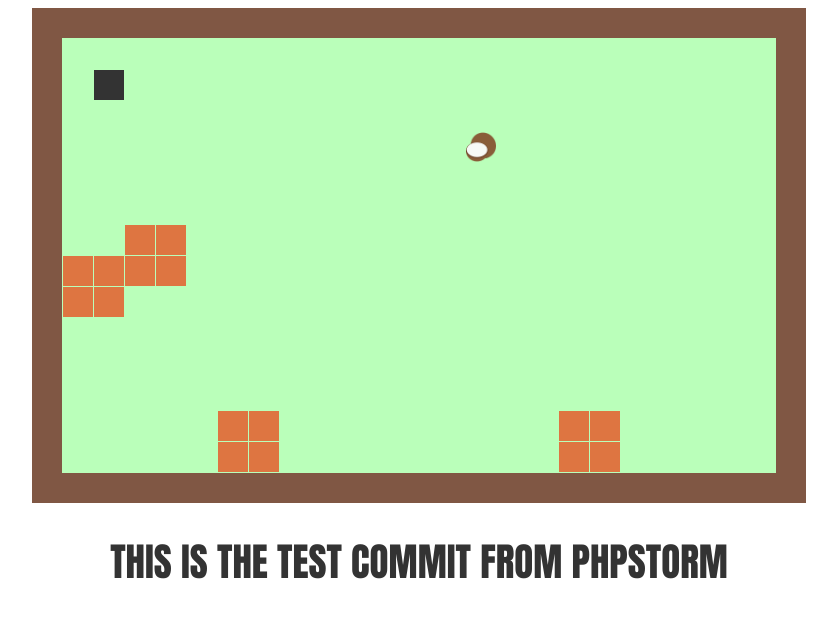
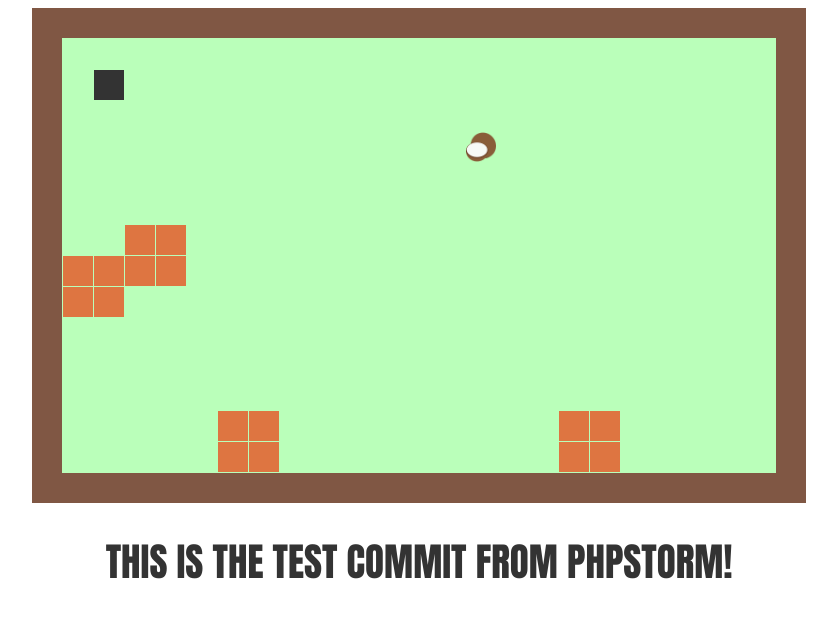
Before and after one commit to incognit1/Snake, a plain HTML site: page snake.html in a window 1280 px wide. Shown: the whole page, without its empty margins (221-1058 px from the left). Drawn offline with Linux system fonts and the light colour scheme.

Commit message:
PhpStorm commit2

```diff
--- a/snake.html
+++ b/snake.html
@@ -8,6 +8,6 @@
 </head>
 <body>
     <script src="snake.js"></script>
-    <p>this is the test commit from PhpStorm</p>
+    <p>this is the test commit from PhpStorm!</p>
 </body>
 </html>
```
